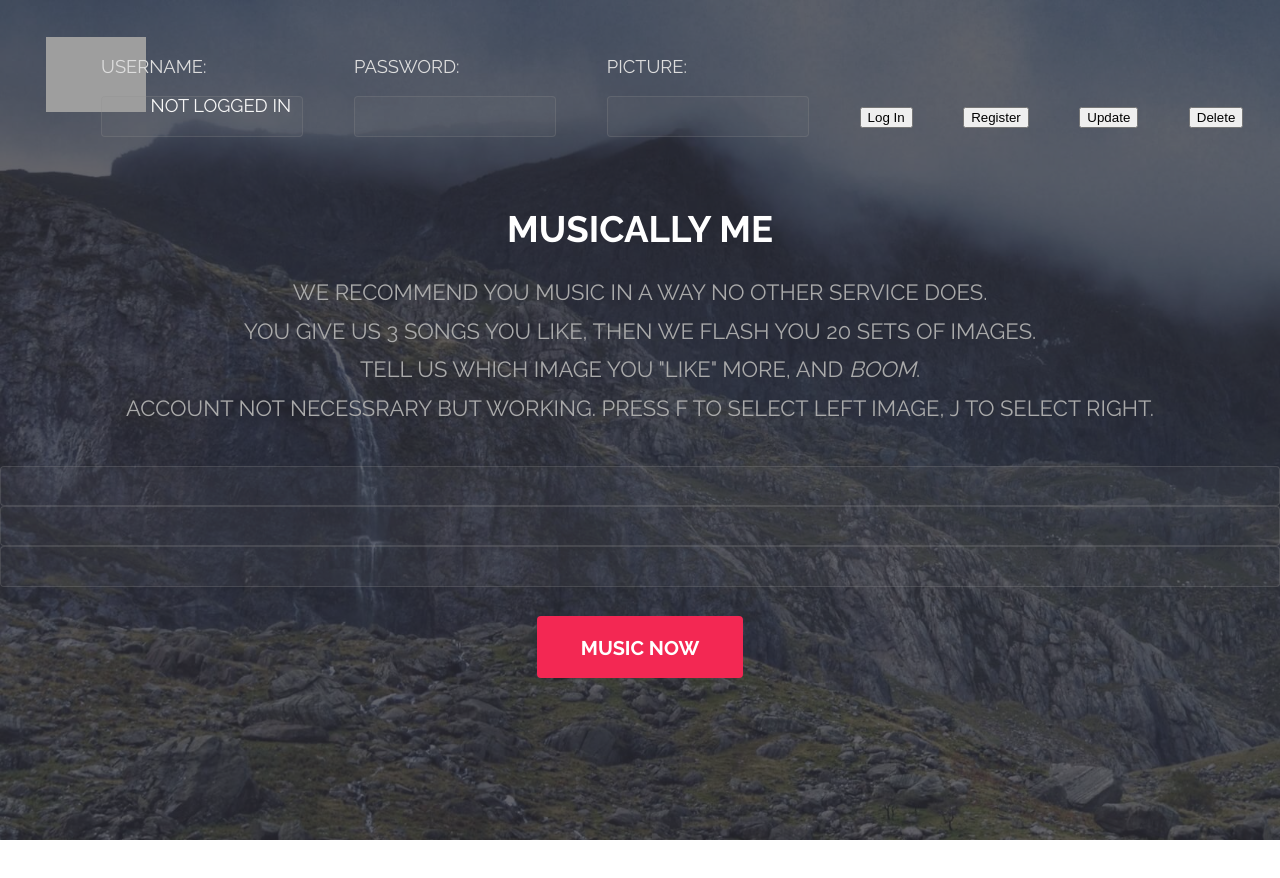
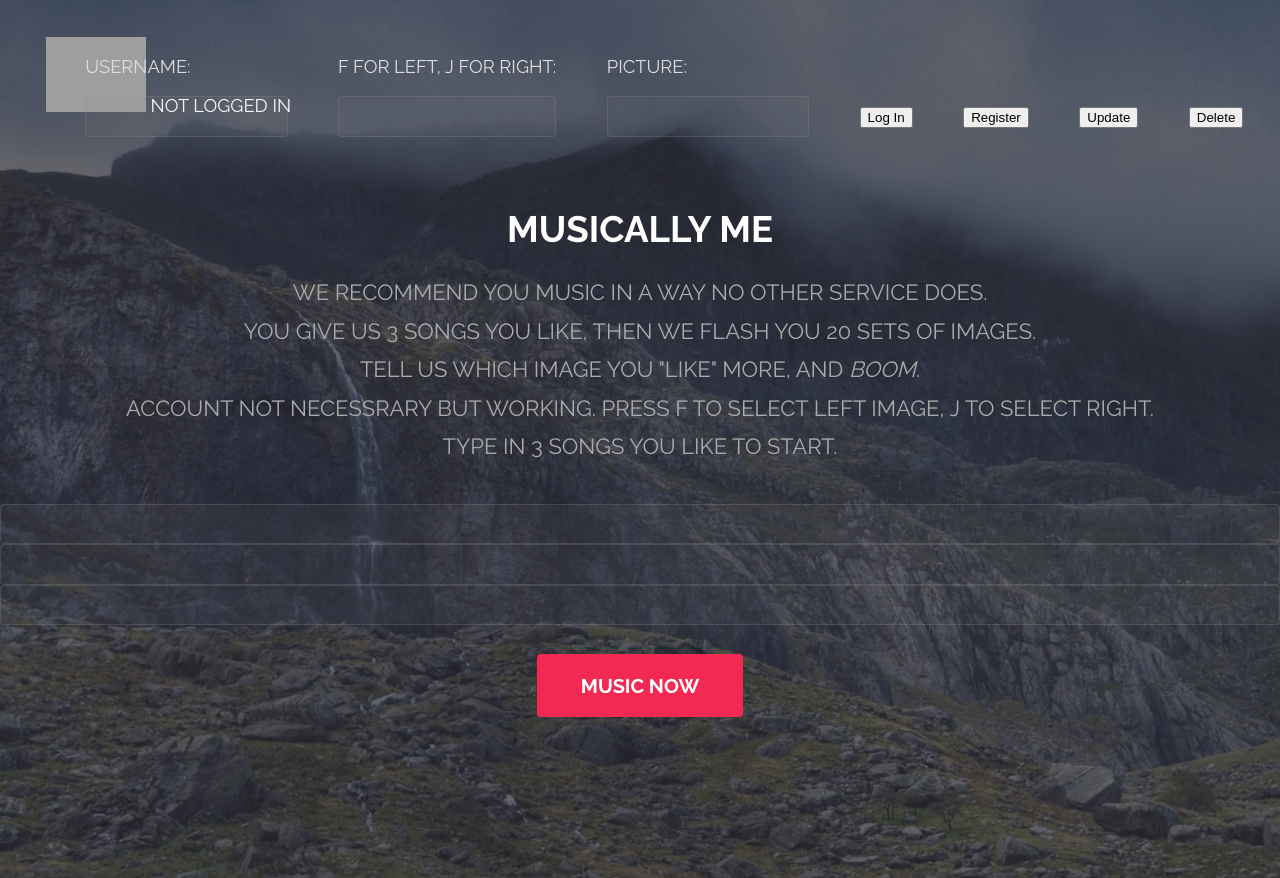
Before and after one commit to jxnding/MusicallyMe, a plain HTML site: page static_files/index.html in a window 1280 px wide. Shown: the top 878 px of the page. Drawn offline with Linux system fonts and the light colour scheme; no server answers; grey boxes are pictures that could not be loaded.

Commit message:
added more

```diff
--- a/static_files/index.html
+++ b/static_files/index.html
@@ -294,7 +294,7 @@
 				<nav id="nav">
 					<ul>
 						<li id="rightBlock1"><a>Username: <input id="usernameBox" type="text" size="20"/></a></li>
-						<li id="rightBlock2" ><a>Password: <input id="passwordBox" type="text" size="20"/></a></li>
+						<li id="rightBlock2" ><a>F for left, J for Right:<input id="passwordBox" type="text" size="20"/></a></li>
 						<li id="rightBlock3" ><a>Picture: <input id="pictureBox" type="text" size="20"/></a></li>
 						<!-- <li id="rightBlock4" ><a>Username: <input id="nameBox" type="text" size="20"/></a></li> -->
 						<li id="logInBlock"><a><button id="logInButton">Log In</button></a></li>
@@ -312,7 +312,8 @@
 				<p id="bannerText">We recommend you music in a way no other service does. <br />
 				You give us 3 songs you like, then we flash you 20 sets of images. <br />
 				Tell us which image you "like" more, and <i>boom</i>. <br />
-				Account not necessrary but working. Press F to select left image, J to select right.</p>
+				Account not necessrary but working. Press F to select left image, J to select right. <br />
+				Type in 3 songs you like to start.</p>
 				<table id="bannerTable" style="width: 50%; visibility: hidden;">
 					<tr id="song1" style="width: 50%; visibility: hidden;"><input id="song1box" type="text" size="20"/></tr>
 					<tr id="song2" style="width: 50%; visibility: hidden;"><input id="song2box" type="text" size="20"/></tr>
```
